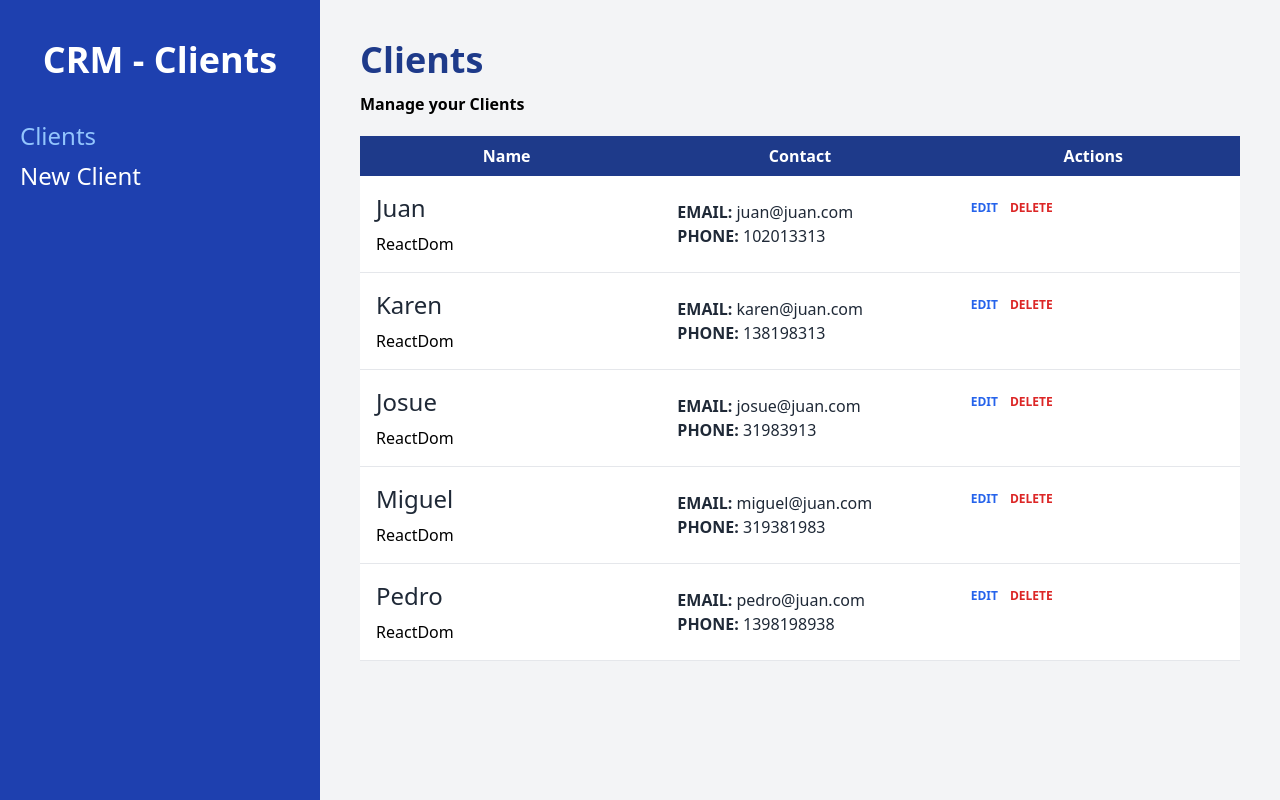
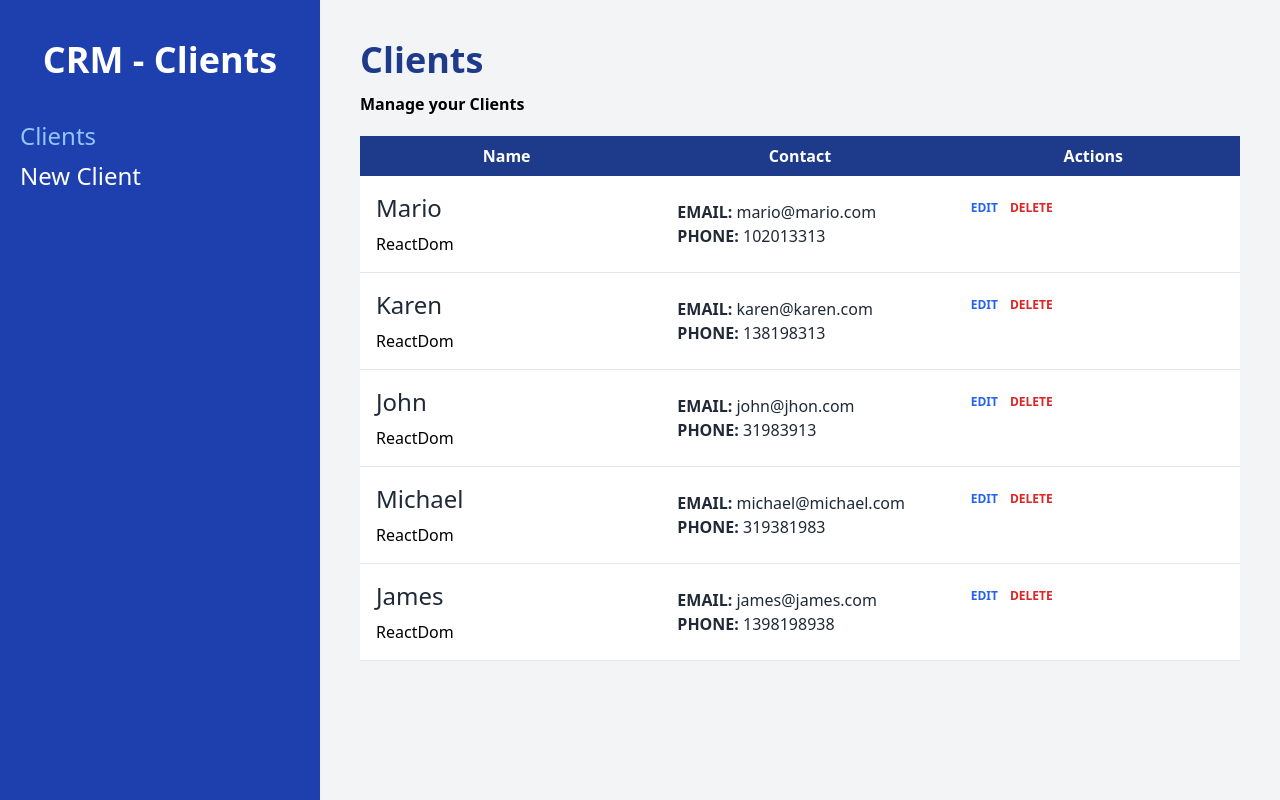
Before and after one commit to KennethJGR/crm-react, a React (Vite) app: page / in a window 1280 px wide. Built offline with nearby package versions, Linux system fonts and the light colour scheme; data requests are answered from the project's data file.

Commit message:
returning fetch json-server

```diff
--- a/db.json
+++ b/db.json
@@ -0,0 +1,39 @@
+{
+    "clients": [
+        {
+            "id": 1,
+            "name": "Mario",
+            "phone": 102013313,
+            "email": "mario@mario.com",
+            "company": "ReactDom"
+        },
+        {
+            "id": 2,
+            "name": "Karen",
+            "phone": 138198313,
+            "email": "karen@karen.com",
+            "company": "ReactDom"
+        },
+        {
+            "id": 3,
+            "name": "John",
+            "phone": 31983913,
+            "email": "john@jhon.com",
+            "company": "ReactDom"
+        },
+        {
+            "id": 4,
+            "name": "Michael",
+            "phone": 319381983,
+            "email": "michael@michael.com",
+            "company": "ReactDom"
+        },
+        {
+            "id": 5,
+            "name": "James",
+            "phone": 1398198938,
+            "email": "james@james.com",
+            "company": "ReactDom"
+        }
+    ]
+}
--- /dev/null
+++ b/src/data/Clients.jsx
@@ -0,0 +1,5 @@
+export const getClients = async () => {
+    const response = await fetch(import.meta.env.VITE_API_URL);
+    const data = await response.json();
+    return data;
+};
--- a/src/pages/Index.jsx
+++ b/src/pages/Index.jsx
@@ -1,46 +1,11 @@
 import React from "react";
 import { useLoaderData } from "react-router-dom";
 import Client from "../components/Client";
+import { getClients } from "../data/Clients";
 
 export function loader() {
-  const clients = [
-    {
-      id: 1,
-      name: "Juan",
-      phone: 102013313,
-      email: "juan@juan.com",
-      company: "ReactDom",
-    },
-    {
-      id: 2,
-      name: "Karen",
-      phone: 138198313,
-      email: "karen@juan.com",
-      company: "ReactDom",
-    },
-    {
-      id: 3,
-      name: "Josue",
-      phone: 31983913,
-      email: "josue@juan.com",
-      company: "ReactDom",
-    },
-    {
-      id: 4,
-      name: "Miguel",
-      phone: 319381983,
-      email: "miguel@juan.com",
-      company: "ReactDom",
-    },
-    {
-      id: 5,
-      name: "Pedro",
-      phone: 1398198938,
-      email: "pedro@juan.com",
-      company: "ReactDom",
-    },
-  ];
-  return clients;
+  const data = getClients();
+  return data;
 }
 
 const Index = () => {
```
Also changed, not shown: 1 other file (tests, documents, lock files or other folders).
